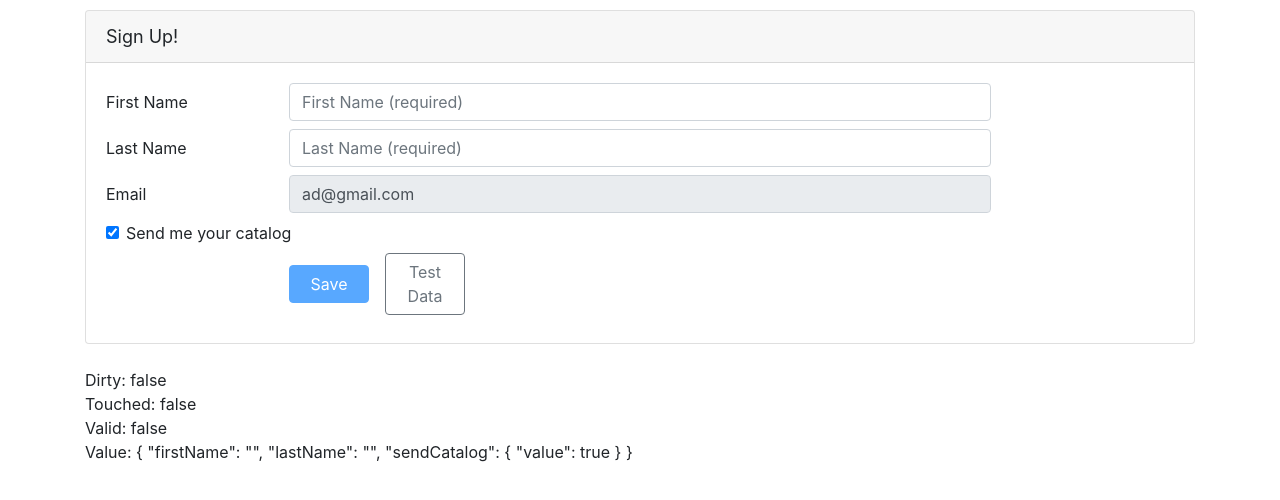
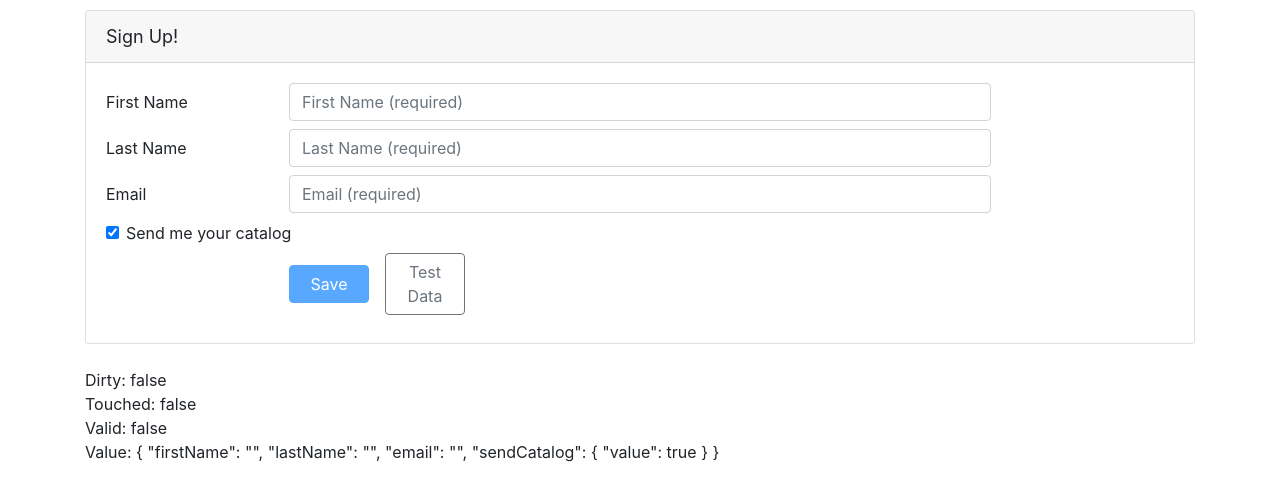
Before and after one commit to yadavsudhir405/angular-form, an Angular app in the folder Demo-Start/: page / in a window 1280 px wide. Shown: the top 500 px of the page. Built offline with nearby package versions, Linux system fonts and the light colour scheme.

Commit message:
Removed Validations from template and used built-in validators

```diff
--- a/Demo-Start/src/app/customers/customer.component.html
+++ b/Demo-Start/src/app/customers/customer.component.html
@@ -16,8 +16,6 @@
                  id="firstNameId"
                  type="text"
                  placeholder="First Name (required)"
-                 required
-                 minlength="3"
                  formControlName="firstName"
                  [ngClass]="{'is-invalid': (customerFormGroup.get('firstName').touched || customerFormGroup.get('firstName').dirty) && !customerFormGroup.get('firstName').valid }" />
           <span class="invalid-feedback">
@@ -39,8 +37,6 @@
                  id="lastNameId"
                  type="text"
                  placeholder="Last Name (required)"
-                 required
-                 maxlength="50"
                  formControlName="lastName"
                  [ngClass]="{'is-invalid': (customerFormGroup.get('lastName').touched || customerFormGroup.get('lastName').dirty) && !customerFormGroup.get('lastName').valid }" />
           <span class="invalid-feedback">
@@ -62,8 +58,6 @@
                  id="emailId"
                  type="email"
                  placeholder="Email (required)"
-                 required
-                 email
                  formControlName="email"
                  [ngClass]="{'is-invalid': (customerFormGroup.get('email').touched || customerFormGroup.get('email').dirty) && !customerFormGroup.get('email').valid }" />
           <span class="invalid-feedback">
--- a/Demo-Start/src/app/customers/customer.component.ts
+++ b/Demo-Start/src/app/customers/customer.component.ts
@@ -1,5 +1,5 @@
 import {Component, OnInit} from '@angular/core';
-import {FormBuilder, FormGroup} from '@angular/forms';
+import {FormBuilder, FormGroup, Validators} from '@angular/forms';
 
 import {Customer} from './customer';
 
@@ -16,9 +16,9 @@ export class CustomerComponent implements OnInit {
 
   ngOnInit() {
     this.customerFormGroup = this.formBuilder.group({
-      firstName: [''],
-      lastName: [{value: '', disabled: false}],
-      email: [{value: 'ad@gmail.com', disabled: true}],
+      firstName: ['', [Validators.required, Validators.minLength(3)]],
+      lastName: ['', [Validators.required, Validators.maxLength(50)]],
+      email: ['', [Validators.required, Validators.email]],
       sendCatalog: {value: true},
     });
   }
```
